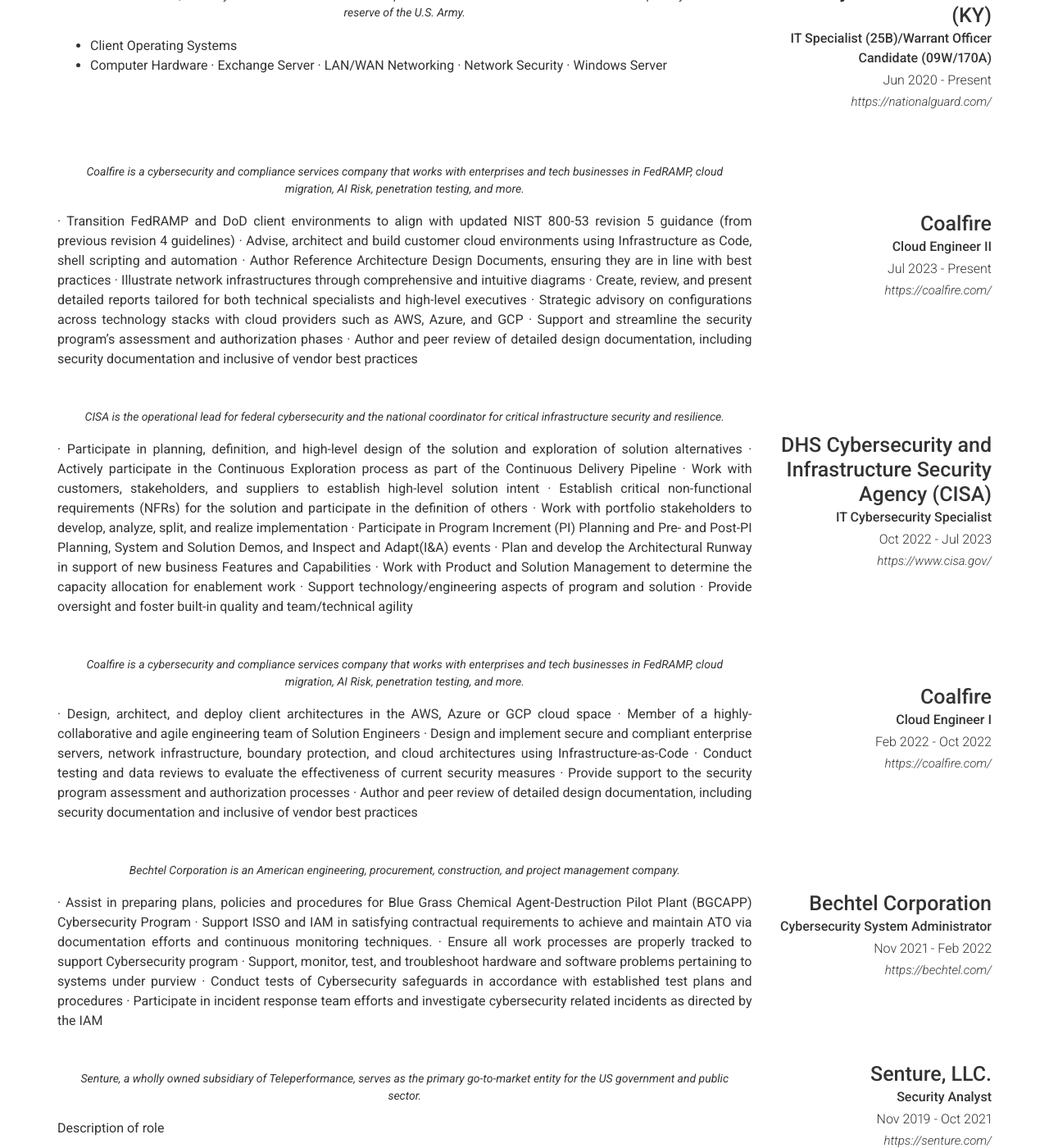
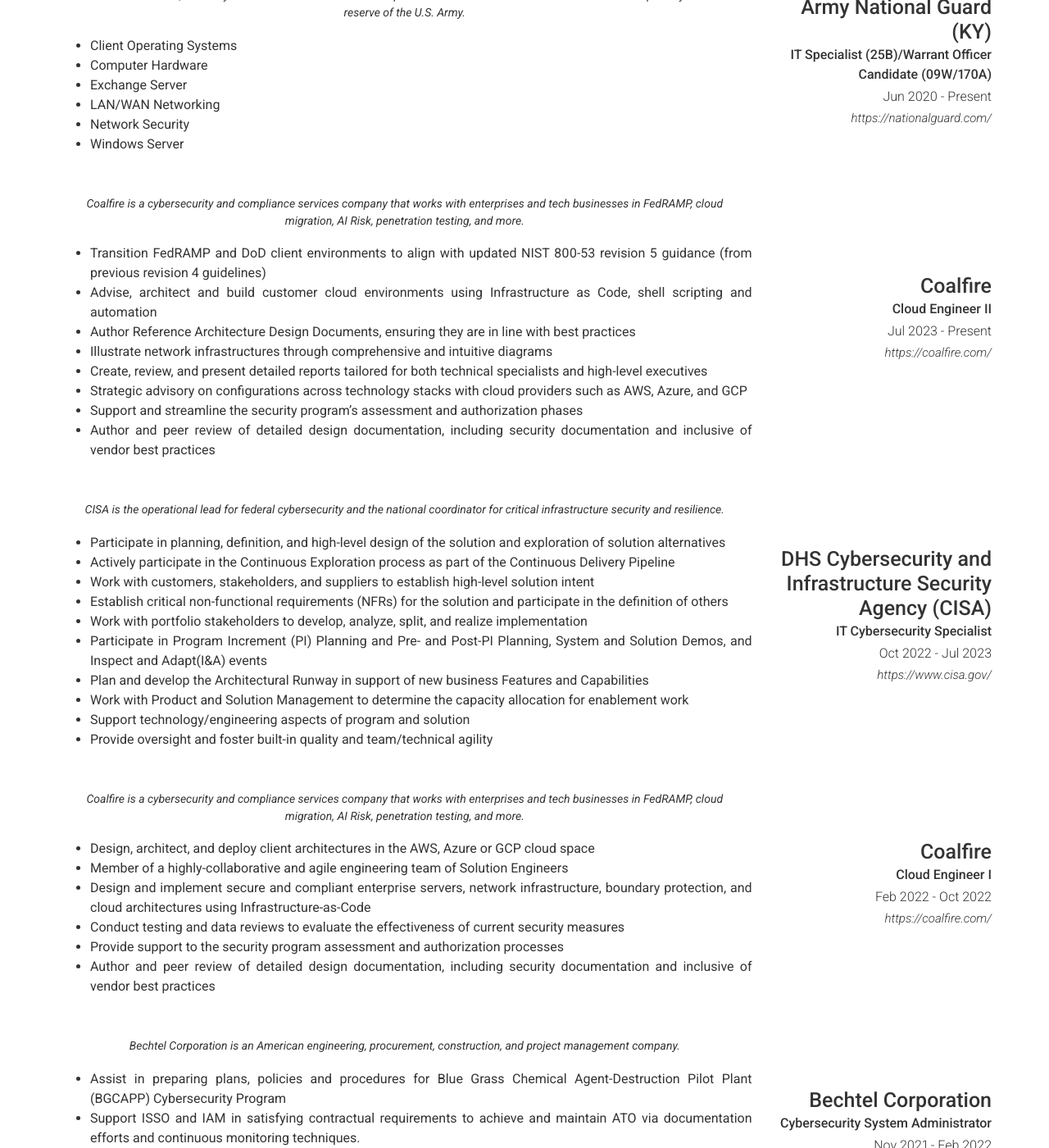
Before and after one commit to binbashburns/binbashburns.com, a Jekyll site: the page built from index.md, in a window 1280 px wide and 1400 px high, scrolled down 1011 px. Shown: the whole window at 82% size. Built offline with Jekyll 4.4.1, drawn with Linux system fonts in a browser that asks for light colours; nearby versions of some CDN libraries; some of the changed text lies outside the part shown.

Commit message:
fix bullets

```diff
--- a/_config.yml
+++ b/_config.yml
@@ -98,10 +98,10 @@ content:
         description: | # this will include new lines to allow paragraphs
           - Client Operating Systems
           - Computer Hardware
-          · Exchange Server
-          · LAN/WAN Networking
-          · Network Security
-          · Windows Server
+          - Exchange Server
+          - LAN/WAN Networking
+          - Network Security
+          - Windows Server
       - layout: right
         title: Coalfire
         sub_title: Cloud Engineer II
@@ -110,14 +110,14 @@ content:
         quote: >
           Coalfire is a cybersecurity and compliance services company that works with enterprises and tech businesses in FedRAMP, cloud migration, AI Risk, penetration testing, and more.
         description: | # this will include new lines to allow paragraphs
-          · Transition FedRAMP and DoD client environments to align with updated NIST 800-53 revision 5 guidance (from previous revision 4 guidelines)
-          · Advise, architect and build customer cloud environments using Infrastructure as Code, shell scripting and automation
-          · Author Reference Architecture Design Documents, ensuring they are in line with best practices
-          · Illustrate network infrastructures through comprehensive and intuitive diagrams
-          · Create, review, and present detailed reports tailored for both technical specialists and high-level executives
-          · Strategic advisory on configurations across technology stacks with cloud providers such as AWS, Azure, and GCP
-          · Support and streamline the security program's assessment and authorization phases
-          · Author and peer review of detailed design documentation, including security documentation and inclusive of vendor best practices
+          - Transition FedRAMP and DoD client environments to align with updated NIST 800-53 revision 5 guidance (from previous revision 4 guidelines)
+          - Advise, architect and build customer cloud environments using Infrastructure as Code, shell scripting and automation
+          - Author Reference Architecture Design Documents, ensuring they are in line with best practices
+          - Illustrate network infrastructures through comprehensive and intuitive diagrams
+          - Create, review, and present detailed reports tailored for both technical specialists and high-level executives
+          - Strategic advisory on configurations across technology stacks with cloud providers such as AWS, Azure, and GCP
+          - Support and streamline the security program's assessment and authorization phases
+          - Author and peer review of detailed design documentation, including security documentation and inclusive of vendor best practices
       - layout: right
         title: DHS Cybersecurity and Infrastructure Security Agency (CISA)
         sub_title: IT Cybersecurity Specialist
@@ -126,16 +126,16 @@ content:
         quote: >
           CISA is the operational lead for federal cybersecurity and the national coordinator for critical infrastructure security and resilience.
         description: | # this will include new lines to allow paragraphs
-          · Participate in planning, definition, and high-level design of the solution and exploration of solution alternatives
-          · Actively participate in the Continuous Exploration process as part of the Continuous Delivery Pipeline
-          · Work with customers, stakeholders, and suppliers to establish high-level solution intent
-          · Establish critical non-functional requirements (NFRs) for the solution and participate in the definition of others
-          · Work with portfolio stakeholders to develop, analyze, split, and realize implementation
-          · Participate in Program Increment (PI) Planning and Pre- and Post-PI Planning, System and Solution Demos, and Inspect and Adapt(I&A) events
-          · Plan and develop the Architectural Runway in support of new business Features and Capabilities
-          · Work with Product and Solution Management to determine the capacity allocation for enablement work
-          · Support technology/engineering aspects of program and solution
-          · Provide oversight and foster built-in quality and team/technical agility
+          - Participate in planning, definition, and high-level design of the solution and exploration of solution alternatives
+          - Actively participate in the Continuous Exploration process as part of the Continuous Delivery Pipeline
+          - Work with customers, stakeholders, and suppliers to establish high-level solution intent
+          - Establish critical non-functional requirements (NFRs) for the solution and participate in the definition of others
+          - Work with portfolio stakeholders to develop, analyze, split, and realize implementation
+          - Participate in Program Increment (PI) Planning and Pre- and Post-PI Planning, System and Solution Demos, and Inspect and Adapt(I&A) events
+          - Plan and develop the Architectural Runway in support of new business Features and Capabilities
+          - Work with Product and Solution Management to determine the capacity allocation for enablement work
+          - Support technology/engineering aspects of program and solution
+          - Provide oversight and foster built-in quality and team/technical agility
       - layout: right
         title: Coalfire
         sub_title: Cloud Engineer I
@@ -144,12 +144,12 @@ content:
         quote: >
           Coalfire is a cybersecurity and compliance services company that works with enterprises and tech businesses in FedRAMP, cloud migration, AI Risk, penetration testing, and more.
         description: | # this will include new lines to allow paragraphs
-          · Design, architect, and deploy client architectures in the AWS, Azure or GCP cloud space
-          · Member of a highly-collaborative and agile engineering team of Solution Engineers
-          · Design and implement secure and compliant enterprise servers, network infrastructure, boundary protection, and cloud architectures using Infrastructure-as-Code
-          · Conduct testing and data reviews to evaluate the effectiveness of current security measures
-          · Provide support to the security program assessment and authorization processes
-          · Author and peer review of detailed design documentation, including security documentation and inclusive of vendor best practices
+          - Design, architect, and deploy client architectures in the AWS, Azure or GCP cloud space
+          - Member of a highly-collaborative and agile engineering team of Solution Engineers
+          - Design and implement secure and compliant enterprise servers, network infrastructure, boundary protection, and cloud architectures using Infrastructure-as-Code
+          - Conduct testing and data reviews to evaluate the effectiveness of current security measures
+          - Provide support to the security program assessment and authorization processes
+          - Author and peer review of detailed design documentation, including security documentation and inclusive of vendor best practices
       - layout: right
         title: Bechtel Corporation
         sub_title: Cybersecurity System Administrator
@@ -158,12 +158,12 @@ content:
         quote: >
           Bechtel Corporation is an American engineering, procurement, construction, and project management company.
         description: | # this will include new lines to allow paragraphs
-          · Assist in preparing plans, policies and procedures for Blue Grass Chemical Agent-Destruction Pilot Plant (BGCAPP) Cybersecurity Program
-          · Support ISSO and IAM in satisfying contractual requirements to achieve and maintain ATO via documentation efforts and continuous monitoring techniques.
-          · Ensure all work processes are properly tracked to support Cybersecurity program
-          · Support, monitor, test, and troubleshoot hardware and software problems pertaining to systems under purview
-          · Conduct tests of Cybersecurity safeguards in accordance with established test plans and procedures
-          · Participate in incident response team efforts and investigate cybersecurity related incidents as directed by the IAM
+          - Assist in preparing plans, policies and procedures for Blue Grass Chemical Agent-Destruction Pilot Plant (BGCAPP) Cybersecurity Program
+          - Support ISSO and IAM in satisfying contractual requirements to achieve and maintain ATO via documentation efforts and continuous monitoring techniques.
+          - Ensure all work processes are properly tracked to support Cybersecurity program
+          - Support, monitor, test, and troubleshoot hardware and software problems pertaining to systems under purview
+          - Conduct tests of Cybersecurity safeguards in accordance with established test plans and procedures
+          - Participate in incident response team efforts and investigate cybersecurity related incidents as directed by the IAM
       - layout: right
         title: Senture, LLC.
         sub_title: Security Analyst
@@ -183,19 +183,19 @@ content:
         quote: >
           Short institution or course description (optional)
         description: | # this will include new lines to allow paragraphs
-          · Assess and document enterprise compliance and risk posture as it related to it's information assets
-          · Execute strategy for dealing with increasing number of audits, compliance checks and external assessment processes for internal/external auditors, FISMA, NIST SP 800-53, SOC 2, PCI DSS
-          · Gap analysis
-          · Create automated reports and dashboards with enterprise SIEM solution
-          · Author Standard Operating Procedures
-          · Perform IS Risk Assessment
-          · Support Ongoing Authorization (OA) / Authorization to Operate (ATO) activities
-          · Evaluate logical and physical access controls
-          · Vulnerability management (Nessus)
-          · Incident Response Team member
-          · Coordinate with all levels of System staff including; help desk, developers and networking staff, auditors, and all technology vendors and contractors, in matters related to information security and security awareness
-          · Assess computer hardware, software, and systems for security risks or violations and work with IT staff and operations to recommend solutions.
-          · Develop strategies to address awareness and training for all stakeholders as well as technical solutions
+          - Assess and document enterprise compliance and risk posture as it related to it's information assets
+          - Execute strategy for dealing with increasing number of audits, compliance checks and external assessment processes for internal/external auditors, FISMA, NIST SP 800-53, SOC 2, PCI DSS
+          - Gap analysis
+          - Create automated reports and dashboards with enterprise SIEM solution
+          - Author Standard Operating Procedures
+          - Perform IS Risk Assessment
+          - Support Ongoing Authorization (OA) / Authorization to Operate (ATO) activities
+          - Evaluate logical and physical access controls
+          - Vulnerability management (Nessus)
+          - Incident Response Team member
+          - Coordinate with all levels of System staff including; help desk, developers and networking staff, auditors, and all technology vendors and contractors, in matters related to information security and security awareness
+          - Assess computer hardware, software, and systems for security risks or violations and work with IT staff and operations to recommend solutions.
+          - Develop strategies to address awareness and training for all stakeholders as well as technical solutions
   - title: A Little More About Me
     layout: text
     content: | # this will include new lines to allow paragraphs
```
